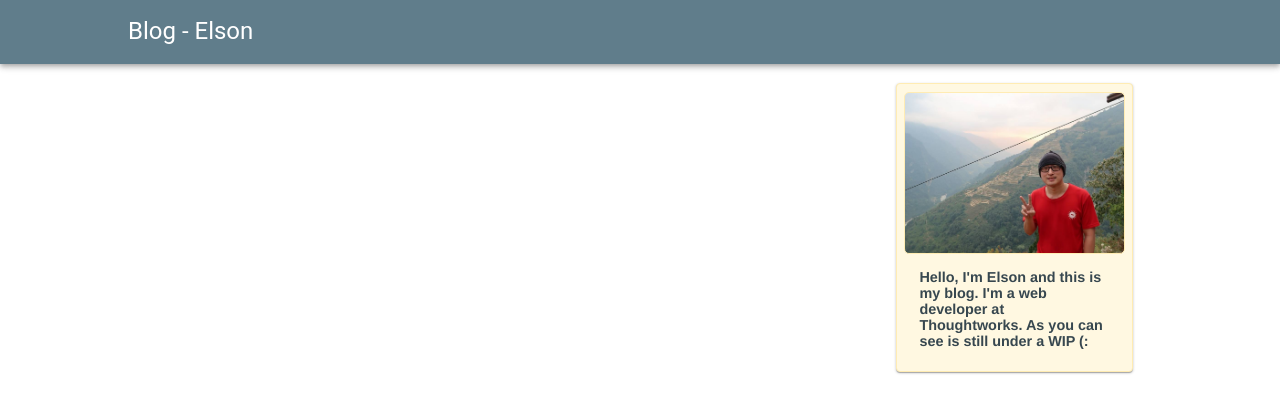
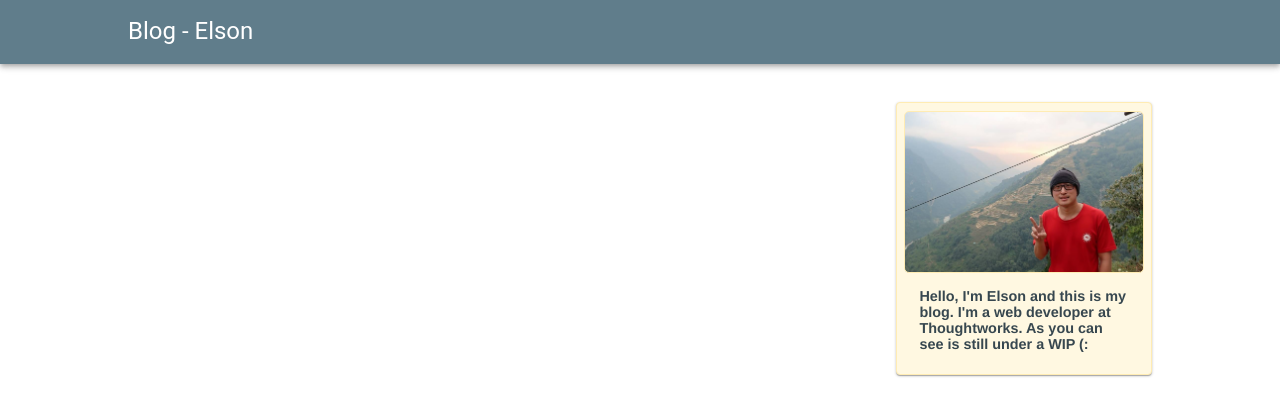
Before and after one commit to elsonlim/ifelsoncode, a React (Create React App) app: page / in a window 1280 px wide. Shown: the top 416 px of the page. Built offline with nearby package versions, Linux system fonts and the light colour scheme; the HTML template or start-up script is replaced by a standard one.

Commit message:
fix width and flex of Profile

```diff
--- a/src/Components/AboutMe.js
+++ b/src/Components/AboutMe.js
@@ -25,7 +25,6 @@ const styles = {
     position: 'relative',
     zIndex: 1100,
     float: 'right',
-    marginRight: '1.2em',
     display: 'flex',
     flexDirection: "row",
   },
--- a/src/Components/ElsonBlog.js
+++ b/src/Components/ElsonBlog.js
@@ -19,9 +19,10 @@ const ElsonBlog = () => {
             justifySelf: "center",
             maxWidth: '1024px',
             width: "100%",
+            padding: '1.2em'
           }}>
-            <Grid container direction="row-reverse">
-              <Grid item xs={3}><AboutMe /></Grid>
+            <Grid container spacing={10} direction="row-reverse">
+              <Grid item sm={3} xs={12}><AboutMe /></Grid>
             </Grid>
           </div>
         </div>
```
